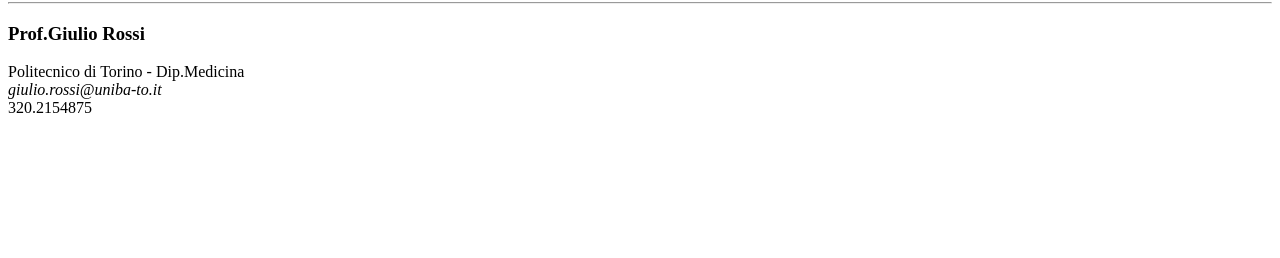
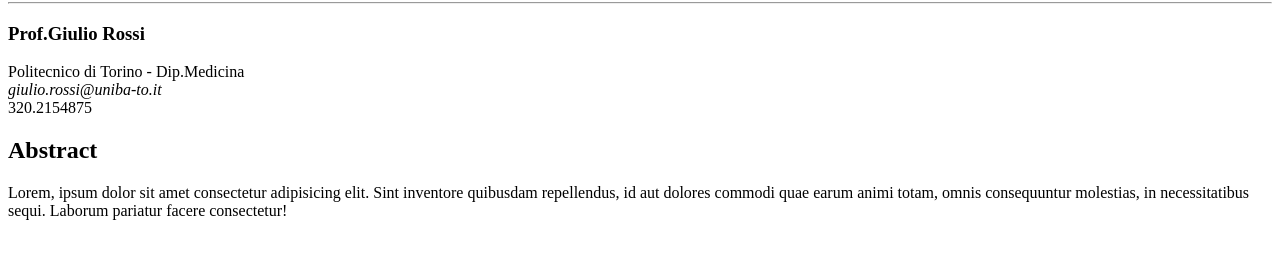
Before and after one commit to francescosave/corsoboolean, a plain HTML site: page index.html in a window 1280 px wide. Shown: the part 78-336 px from the top of the page. Drawn offline with Linux system fonts and the light colour scheme.

Commit message:
Aggiunto Abstract

```diff
--- a/index.html
+++ b/index.html
@@ -23,8 +23,11 @@
 </div>
 
 
-<!-- 3.Capitolo 1 -->
-<div class="capitolo1"></div>
+<!-- 3.Capitolo 1 - Abstract -->
+<div class="capitolo1">
+    <h2>Abstract</h2>
+    <p>Lorem, ipsum dolor sit amet consectetur adipisicing elit. Sint inventore quibusdam repellendus, id aut dolores commodi quae earum animi totam, omnis consequuntur molestias, in necessitatibus sequi. Laborum pariatur facere consectetur!</p>
+</div>
 
 
 <!-- 4.SottoCapitolo 1 -->
```
